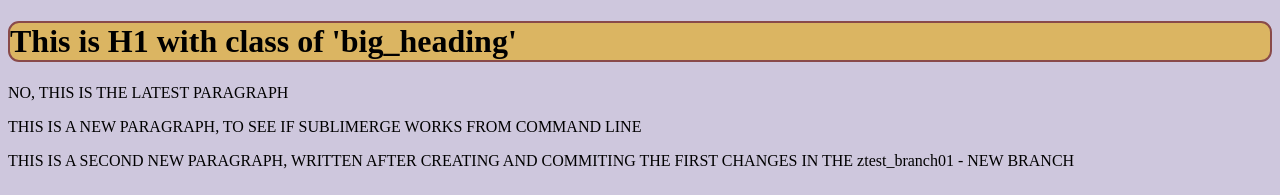
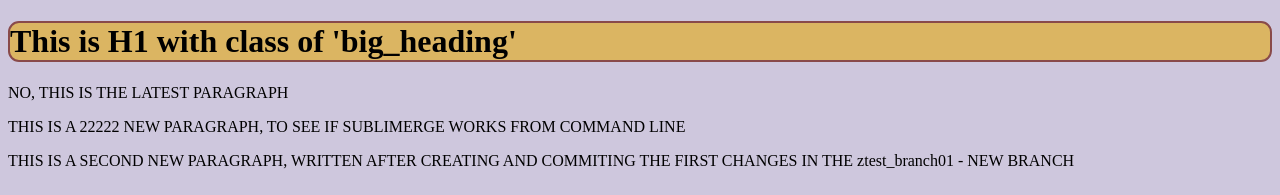
Before and after one commit to yunam6/project_333, a plain HTML site: page index.html in a window 1280 px wide. Shown: the top 195 px of the page. Drawn offline with Linux system fonts and the light colour scheme.

Commit message:
Changing some stuff - some more

```diff
--- a/index.html
+++ b/index.html
@@ -9,7 +9,7 @@
 <h1 class="big_heading">This is H1 with class of 'big_heading'</h1>
 <!-- THIS IS A COMMENT YYYY- adding TEXT TO THIS -->
 <p>NO, THIS IS THE LATEST PARAGRAPH </p>
-<p>THIS IS A NEW PARAGRAPH, TO SEE IF SUBLIMERGE WORKS FROM COMMAND LINE </p>
+<p>THIS IS A 22222  NEW PARAGRAPH, TO SEE IF SUBLIMERGE WORKS FROM COMMAND LINE </p>
 <p>THIS IS A SECOND NEW PARAGRAPH, WRITTEN AFTER CREATING AND COMMITING THE FIRST
    CHANGES IN THE ztest_branch01 - NEW BRANCH</p>
 <div id="container">
```
